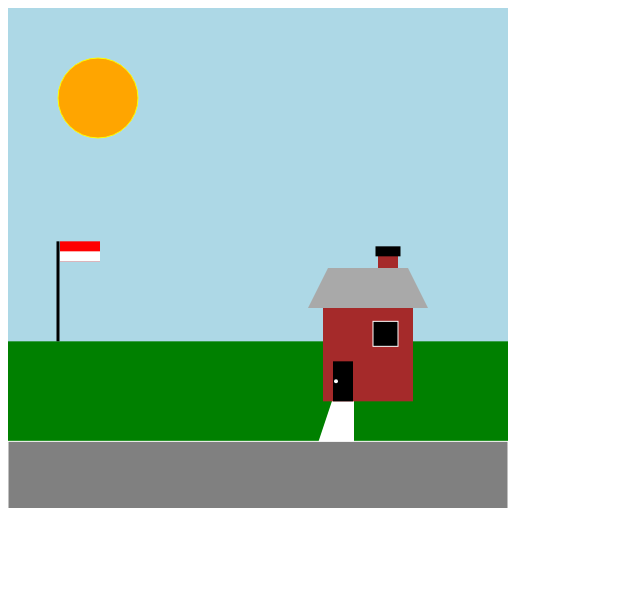
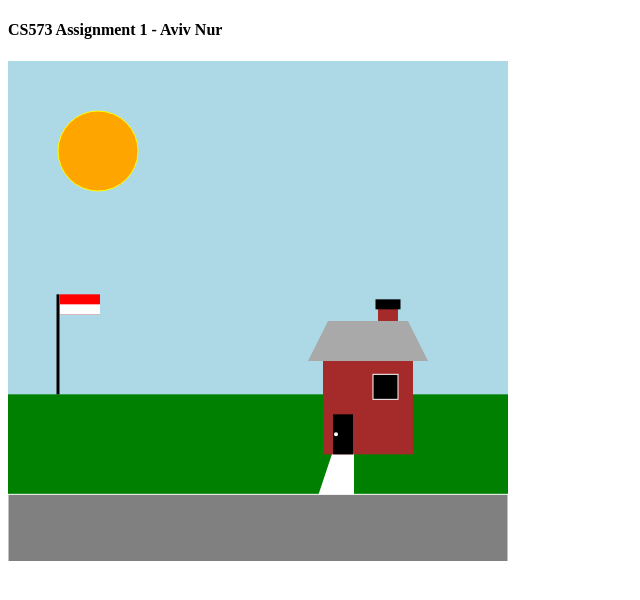
Before and after one commit to cs573-24s/a1-ghd3, a plain HTML site: page index.html in a window 1280 px wide. Shown: the whole page, without its empty margins (0-640 px from the left). Drawn offline with nearby package versions, Linux system fonts and the light colour scheme.

Commit message:
add title

```diff
--- a/index.html
+++ b/index.html
@@ -6,8 +6,7 @@
   <script src="https://d3js.org/d3.v6.min.js"></script>
 </head>
 <body>
-
+<h4>CS573 Assignment 1 - Aviv Nur</h4>
 </body>
-
 <script src="index.js"></script>
 </html>
```
